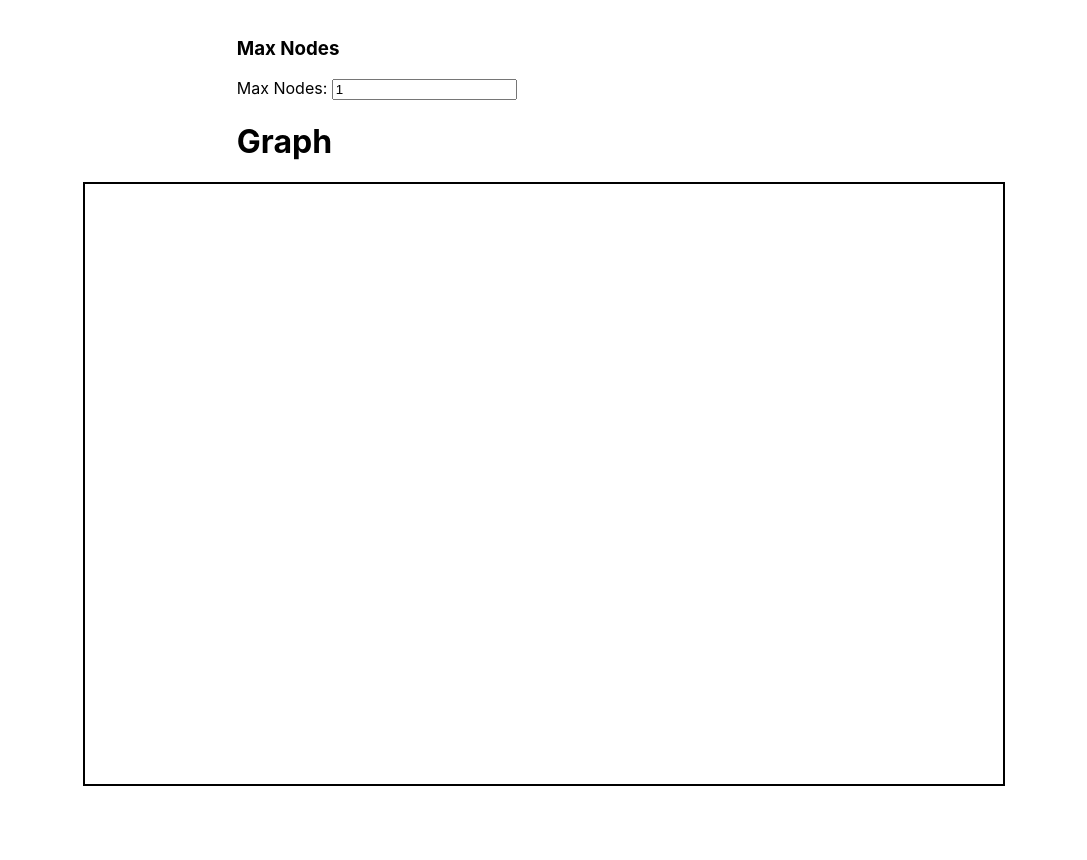
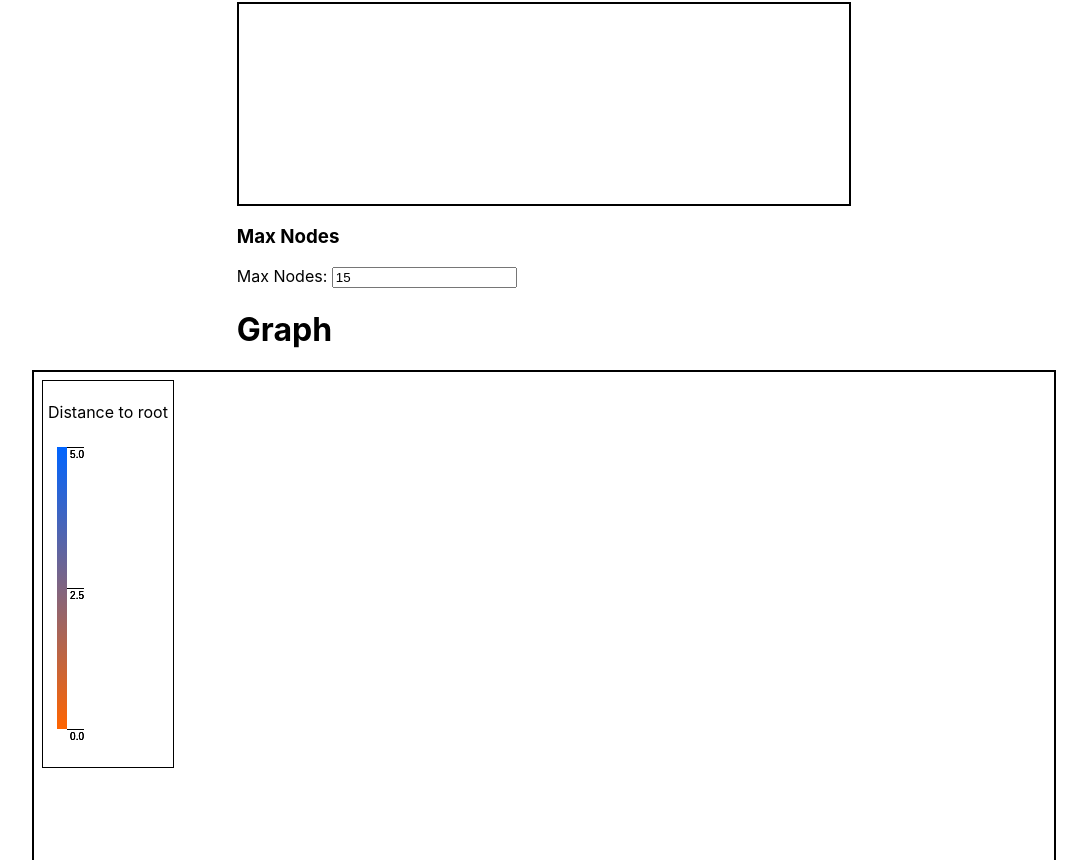
Before and after one commit to tavisit/ontologyDisplay, a React (Create React App) app: page / in a window 1280 px wide. Shown: the part 360-1220 px from the top of the page, without its empty margins (96-1183 px from the left). Before the commit the page ends 1146 px from the top, so only its background shows below. Built offline with nearby package versions, Linux system fonts and the light colour scheme.

Commit message:
More things updated

```diff
--- a/compose.yaml
+++ b/compose.yaml
@@ -6,4 +6,4 @@ services:
       context: .
     container_name: frontend
     ports:
-      - "80:80"
+      - "3000:3000"
--- a/package.json
+++ b/package.json
@@ -10,9 +10,11 @@
     "@testing-library/react": "^13.4.0",
     "@testing-library/user-event": "^13.5.0",
     "ajv": "^8.16.0",
+    "d3": "^7.9.0",
     "rdf-parse": "^2.3.3",
     "rdflib": "^2.2.35",
     "react": "^18.3.1",
+    "react-d3-library": "^1.1.8",
     "react-dom": "^18.3.1",
     "react-scripts": "^5.0.1",
     "typescript": "4.9.5",
--- /dev/null
+++ b/src/components/GradientBarChart.js
@@ -0,0 +1,79 @@
+import React, { useEffect, useRef } from 'react'
+import * as d3 from 'd3'
+
+const GradientBarChart = () => {
+  const data = [
+    { color: '#ff6400', value: 0 },
+    { color: '#806480', value: 2.5 },
+    { color: '#0064FF', value: 5 }
+    // Add more data as needed
+  ]
+
+  const svgRef = useRef(null)
+
+  useEffect(() => {
+    const svg = d3.select(svgRef.current)
+    const extent = d3.extent(data, d => d.value)
+
+    const padding = 9
+    const height = 300 // Adjusted height for the vertical chart
+    const innerHeight = height - padding * 2 // Adjusted innerHeight for the vertical chart
+    const barWidth = 10 // Adjusted barWidth for the vertical chart
+    const width = 28 // Adjusted width for the vertical chart
+
+    const yScale = d3.scaleLinear().range([innerHeight, 0]).domain(extent) // Use yScale for vertical positioning
+
+    const yTicks = data.map(d => d.value)
+
+    const yAxis = d3
+      .axisLeft(yScale) // Use yAxis for vertical orientation
+      .tickSize(-width) // Adjusted tickSize for the vertical chart
+      .tickValues(yTicks)
+
+    const defs = svg.append('defs')
+    const linearGradient = defs
+      .append('linearGradient')
+      .attr('id', 'myGradient')
+      .attr('x1', '0%') // Adjusted gradient direction for vertical chart
+      .attr('x2', '0%')
+      .attr('y1', '100%')
+      .attr('y2', '0%')
+
+    linearGradient
+      .selectAll('stop')
+      .data(data)
+      .enter()
+      .append('stop')
+      .attr(
+        'offset',
+        d => ((d.value - extent[0]) / (extent[1] - extent[0])) * 100 + '%'
+      )
+      .attr('stop-color', d => d.color)
+
+    svg
+      .append('rect')
+      .attr('height', innerHeight) // Adjusted height for the vertical chart
+      .attr('width', barWidth)
+      .style('fill', 'url(#myGradient)')
+      .attr('transform', `translate(${padding}, ${padding})`)
+
+    svg
+      .append('g')
+      .attr('class', 'y-axis')
+      .attr('transform', `translate(${padding + barWidth}, ${padding})`) // Adjusted transform for the vertical chart
+      .call(yAxis)
+      .select('.domain')
+      .remove()
+
+    // Adjust label positions and orientations
+    svg
+      .selectAll('.y-axis text')
+      .attr('transform', 'rotate(0)')
+      .attr('dx', '2em')
+      .attr('dy', '1em')
+  }, [data])
+
+  return <svg ref={svgRef} width='36' height='320'></svg> // Adjusted width and height for the vertical chart
+}
+
+export default GradientBarChart
--- a/src/components/OntologyGraph.js
+++ b/src/components/OntologyGraph.js
@@ -3,16 +3,17 @@ import { DataSet, Network } from 'vis-network/standalone'
 import { parseRDF } from './rdfUtils'
 import { filterGraphData, assignGradientColor } from './filterUtils'
 import { handleKeyDown } from './textUtils'
-
+import GradientBarChart from './GradientBarChart'
 const OntologyGraph = () => {
   const [nodes, setNodes] = useState([])
   const [edges, setEdges] = useState([])
   const [searchQuery, setSearchQuery] = useState('')
   const [filteredNodes, setFilteredNodes] = useState([])
   const [filteredData, setFilteredData] = useState([])
-  const [maxNodes, setMaxNodes] = useState(1)
+  const [maxNodes, setMaxNodes] = useState(15)
   const [current_node_id, setCurrentNodeId] = useState('')
-  const [fileName, setFileName] = useState('')
+  const [fileName, _] = useState('')
+  const [selectedNodeName, setSelectedNodeName] = useState('')
 
   const selectFile = () => {
     const fileInput = document.getElementById('fileInput')
@@ -26,12 +27,11 @@ const OntologyGraph = () => {
       // Reset loading state
       return
     }
-
     const reader = new FileReader()
-    setFileName(file.name)
 
     reader.onload = async event => {
       try {
+        console.log(event)
         const fileContent = event.target.result
 
         if (!fileContent) {
@@ -53,6 +53,7 @@ const OntologyGraph = () => {
           rdfGraph.statements.forEach(statement => {
             nodeSet.add(statement.subject.value)
             nodeSet.add(statement.object.value)
+
             edgeSet.add({
               from: statement.subject.value,
               to: statement.object.value,
@@ -78,6 +79,10 @@ const OntologyGraph = () => {
     }
 
     reader.readAsText(file)
+  }
+
+  const handleRefocus = nodeID => {
+    setCurrentNodeId(nodeID)
   }
 
   const handleChange = event => {
@@ -138,6 +143,7 @@ const OntologyGraph = () => {
         id: node,
         label: node,
         color: {
+          color: 'black',
           background: assignGradientColor(
             current_node_id,
             node,
@@ -151,7 +157,18 @@ const OntologyGraph = () => {
       }
       const options = {} // Adjust options as needed
       try {
-        new Network(container, data, options)
+        const network = new Network(container, data, options)
+
+        // Add event listener for node clicks
+        network.on('click', function (params) {
+          if (params.nodes.length > 0) {
+            const nodeId = params.nodes[0]
+            console.log('Node clicked:', nodeId)
+
+            setSelectedNodeName(nodeId)
+            // Add your logic here for what happens when a node is clicked
+          }
+        })
       } catch (error) {
         console.error('Error while creating network graph:', error)
       }
@@ -185,10 +202,16 @@ const OntologyGraph = () => {
             onChange={e => setSearchQuery(e.target.value)}
           />
         </p>
-        <div style={{ maxHeight: '200px', overflowY: 'auto' }}>
+        <div
+          style={{
+            height: '200px',
+            border: '2px solid black',
+            overflowY: 'auto'
+          }}
+        >
           <ul>
             {filteredNodes.map(node => {
-              const slicedId = node.id.split('/').slice(5).join('/')
+              const slicedId = node.id.split('/').slice(6).join('/')
               const displayId = slicedId || node.id // Use full id if slicedId is empty
               return (
                 <li key={node.id} onClick={() => handleSearch(node.id)}>
@@ -214,17 +237,46 @@ const OntologyGraph = () => {
         </div>
         <h1>Graph</h1>
       </div>
-      <div style={{ width: '90%', margin: '0 auto' }}>
+      <div style={{ width: '100%', margin: '0 auto', position: 'relative' }}>
         <div
           id='ontologyGraph'
           style={{
-            height: '600px',
+            height: '800px',
             border: '2px solid black',
             margin: '0 auto'
           }}
+        ></div>
+        <div
+          style={{
+            position: 'absolute',
+            top: '10px',
+            left: '10px',
+            backgroundColor: 'white',
+            padding: '5px',
+            border: '1px solid black'
+          }}
         >
-          {' '}
+          <p>Distance to root</p>
+          <GradientBarChart />
         </div>
+        {selectedNodeName && (
+          <div
+            style={{
+              position: 'absolute',
+              bottom: '10px',
+              right: '10px',
+              backgroundColor: 'white',
+              padding: '5px',
+              border: '1px solid black'
+            }}
+          >
+            Selected Node: {selectedNodeName}
+            <br></br>
+            <button onClick={() => handleRefocus(selectedNodeName)}>
+              Focus on this Node
+            </button>
+          </div>
+        )}
       </div>
     </div>
   )
--- a/src/components/filterUtils.js
+++ b/src/components/filterUtils.js
@@ -1,7 +1,6 @@
 export const filterGraphData = (nodes, edges, startNodeId) => {
   // Function to filter nodes and edges based on depth
   // Filter graph data up to depth 5
-  const depthLimit = 5
   const filteredNodes = new Set()
   const filteredEdges = []
 
@@ -21,8 +20,6 @@ export const filterGraphData = (nodes, edges, startNodeId) => {
   while (queue.length > 0) {
     const { id: currentNodeId, distance: currentDepth } = queue.shift() // Dequeue the first node from the queue
     filteredNodes.add(currentNodeId) // Add the current node to the filtered nodes
-
-    if (currentDepth >= depthLimit) continue // Check depth limit
 
     // Find edges connected to the current node
     const connectedEdges = edges.filter(
@@ -46,7 +43,6 @@ export const filterGraphData = (nodes, edges, startNodeId) => {
   const sortedNodes = [...filteredNodes].sort(
     (a, b) => distances[a] - distances[b]
   )
-  console.log(sortedNodes, distances)
   return {
     nodes: new Set(sortedNodes),
     edges: [...new Set(filteredEdges)],
@@ -55,10 +51,10 @@ export const filterGraphData = (nodes, edges, startNodeId) => {
 }
 
 export const assignGradientColor = (initial_node, node, distances) => {
-  if (node == initial_node) return '#FF0000'
+  if (node == initial_node) return '#ff6400'
   // Define the start and end colors
-  const startColor = [255, 100, 0] // Red
-  const endColor = [0, 100, 255] // Blue
+  const startColor = [255, 100, 0] // #ff6400
+  const endColor = [0, 100, 255] // #0064ff
 
   // Calculate the distance of the node from the start node
   const distance = distances[node] ? distances[node] : 0
--- a/src/components/rdfUtils.js
+++ b/src/components/rdfUtils.js
@@ -36,6 +36,7 @@ const determineBaseURI = (content, format) => {
       return baseURIMatch[1]
     }
   } else if (format === 'application/rdf+xml') {
+    console.log(content)
     // Look for ontology IRI in OWL content
     const ontologyIRIMatch = content.match(
       /<rdf:RDF[^>]*\s+xmlns\s*=\s*['"]([^'"]*)['"]/
```
Also changed, not shown: 2 other files (tests, documents, lock files or other folders).
